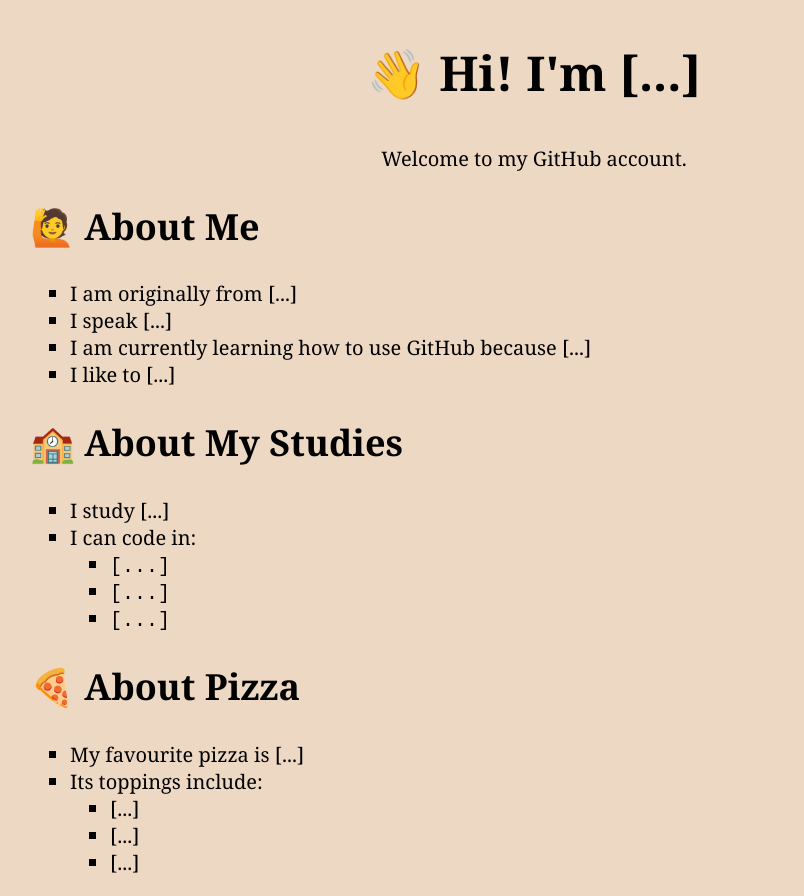
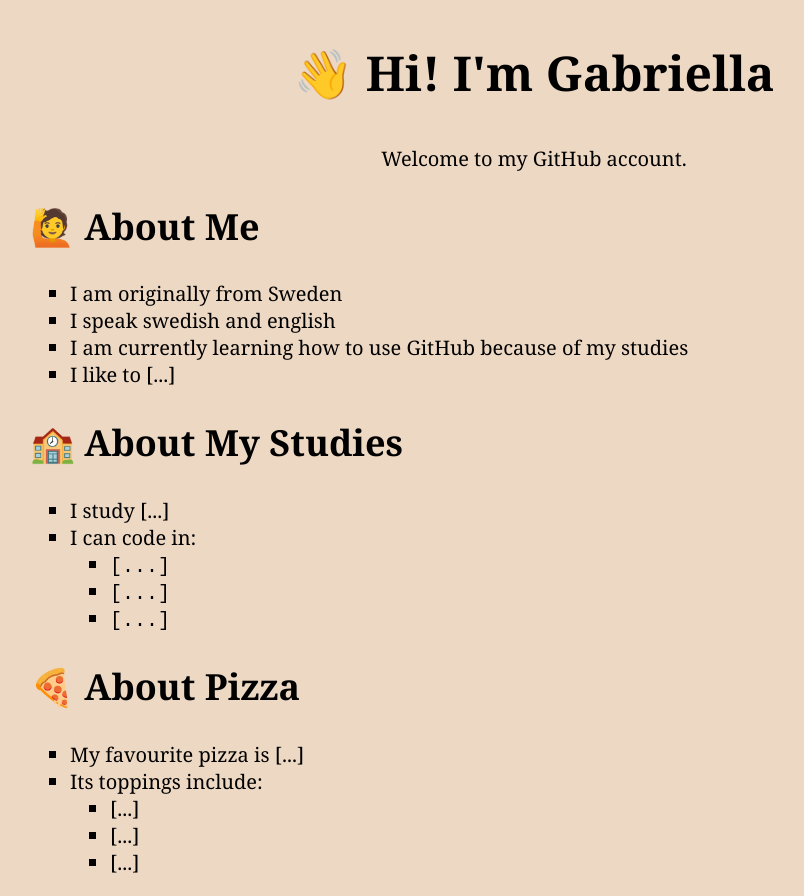
Before and after one commit to GabriellaAndersson/About-Gabriella, a plain HTML site: page index.html in a window 1280 px wide. Shown: the whole page, without its empty margins (106-910 px from the left). Drawn offline with Linux system fonts and the light colour scheme.

Commit message:
Added information
Some info about me

```diff
--- a/index.html
+++ b/index.html
@@ -7,7 +7,7 @@
     </head>
     <body>
         <article>
-        <h1>&#128075; Hi! I'm [...]</h1>
+        <h1>&#128075; Hi! I'm Gabriella</h1>
         <p>
             Welcome to my GitHub account.
         </p>
@@ -15,9 +15,9 @@
         <article>
         <h2>&#128587; About Me</h2>
         <ul>
-            <li>I am originally from [...]</li>
-            <li>I speak [...]</li>
-            <li>I am currently learning how to use GitHub because [...]</li>
+            <li>I am originally from Sweden</li>
+            <li>I speak swedish and english</li>
+            <li>I am currently learning how to use GitHub because of my studies</li>
             <li>I like to [...]</li>
         </ul>
         </article>
```
